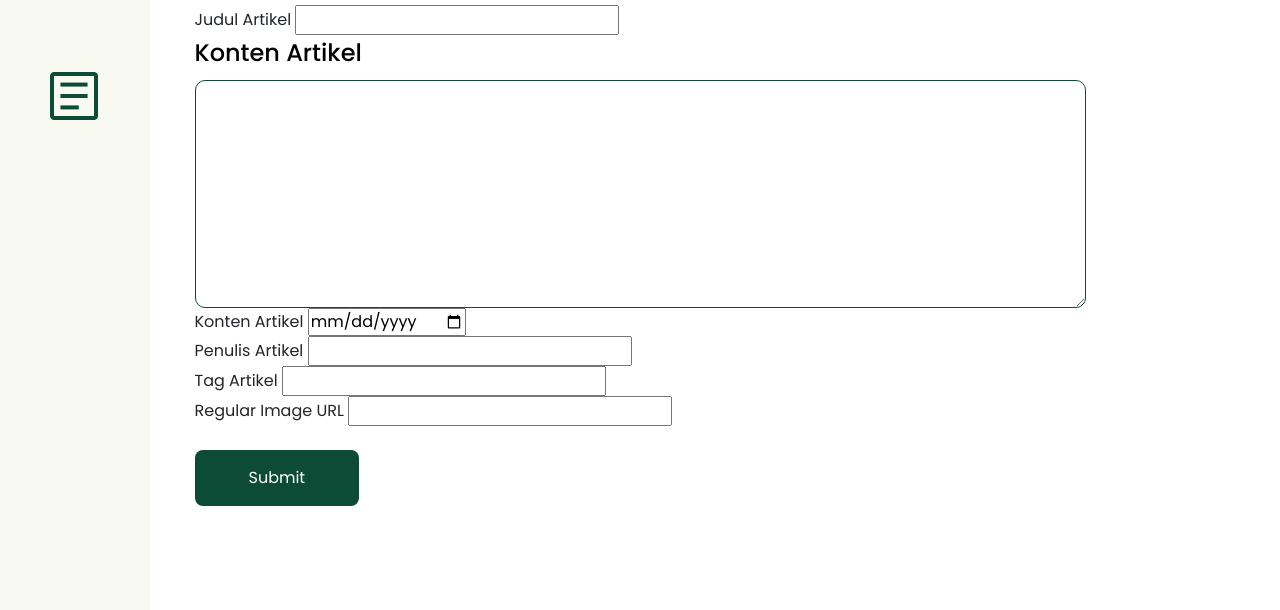
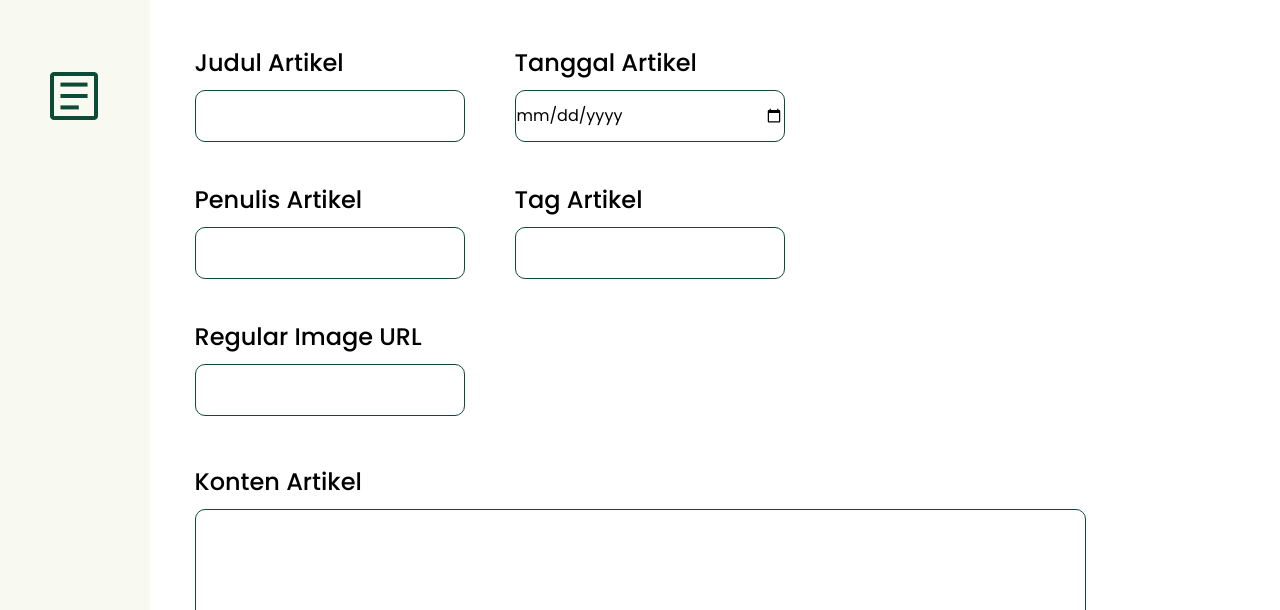
Before and after one commit to 0xfaqih/plants-api, a website: page src/html/article-form.html in a window 1280 px wide. Shown: the part 190-800 px from the top of the page. Drawn offline with nearby package versions, Linux system fonts and the light colour scheme.

Commit message:
update: page article

```diff
--- /dev/null
+++ b/src/css/form-article.css
@@ -0,0 +1,119 @@
+.section-content {
+    display: inline-flex;
+    flex-direction: column;
+    align-items: flex-start;
+    gap: 25px;
+    margin: 30px;
+}
+.section-content .form-title {
+    font-family: Poppins;
+    font-size: 36px;
+    font-style: normal;
+    font-weight: 700;
+    line-height: normal;
+    max-width: 330px;
+    border-bottom: 2px solid var(--primary-color);
+}
+
+.section-content .article-content {
+    display: flex;
+    align-items: flex-start;
+    align-content: flex-start;
+    gap: 40px 50px;
+    align-self: stretch !important;
+    flex-wrap: wrap;
+}
+
+.section-content .content-name{
+    display: flex;
+    flex-direction: column;
+    justify-content: center;
+    align-items: flex-start;
+    gap: 10px;
+}
+.section-content .content-name label {
+    color: var(--black-color);
+
+    font-family: Poppins;
+    font-size: 24px;
+    font-style: normal;
+    font-weight: 500;
+    line-height: normal;
+}
+
+.section-content .content-name input {
+    width: 270px;
+    height: 52px;
+
+    border-radius: 10px;
+    border: 1px solid var(--primary-color);
+    background: var(--white-color);
+}
+
+
+.section-content .content-dropdown {
+    align-items: flex-start;
+    align-content: flex-start;
+    gap: 20px 50px;
+    align-self: stretch !important;
+    flex-wrap: wrap;
+}
+
+.section-content .desc-item {
+    display: flex;
+    flex-direction: column;
+    justify-content: center;
+    align-items: flex-start;
+    gap: 10px;
+    align-self: stretch;
+}
+.section-content .desc-item label {
+    color: var(--black-color);
+
+    font-family: Poppins;
+    font-size: 24px;
+    font-style: normal;
+    font-weight: 500;
+    line-height: normal;
+}
+
+.section-content .desc-item textarea {
+    height: 228px;
+    align-self: stretch;
+
+    border-radius: 10px;
+    border: 1px solid var(--primary-color);
+    background: var(--white-color);
+}
+
+.section-content .content-image {
+    display: flex;
+    flex-direction: column;
+    justify-content: center;
+    align-items: flex-start;
+    max-width: 270px;
+    gap: 10px;
+}
+.section-content .content-image label {
+    color: var(--black-color);
+
+    font-family: Poppins;
+    font-size: 24px;
+    font-style: normal;
+    font-weight: 500;
+    line-height: normal;
+}
+
+.section-content .content-image input {
+    width: 270px;
+    height: 52px;
+
+    border-radius: 10px;
+    border: 1px solid var(--primary-color);
+    background: var(--white-color);
+}
+
+
+.section-content button {
+    border: 0;
+}
--- a/src/html/article-form.html
+++ b/src/html/article-form.html
@@ -10,7 +10,7 @@
     <!-- CSS -->
     <link rel="stylesheet" href="/src/css/navbar.css" />
     <link rel="stylesheet" href="/assets/css/main.css" />
-    <link rel="stylesheet" href="/src/css/form.css" />
+    <link rel="stylesheet" href="/src/css/form-article.css" />
     <link rel="stylesheet" href="/src/css/sidebar.css" />
     <!-- Font -->
     <link rel="preconnect" href="https://fonts.googleapis.com" />
@@ -36,7 +36,7 @@
       <aside class="section-sidebar col-md-3">
         <div class="container">
           <a href="plant-list.html"><i class="ic card-icon material-symbols-outlined">potted_plant</i></a>
-          <a href="#"><i class="ic card-icon material-symbols-outlined">article</i></a>
+          <a href="article-list.html"><i class="ic card-icon material-symbols-outlined">article</i></a>
         </div>
       </aside>
       <!-- End of SideBar -->
@@ -48,55 +48,43 @@
         <div class="container col-md-9">
           <h1 class="form-title">Form Artikel</h1>
 
-          <form id="articleForm" onsubmit="submitForm(); return false;">
-            <!-- article-title -->
-            <div class="name-item">
-              <label for="title">Judul Artikel</label>
-              <input type="text" id="title" name="title" required="" />
+          <form id="articleForm">
+
+            <div class="article-content mt-5">
+              <div class="content-name">
+                <label for="title">Judul Artikel</label>
+                <input type="text" id="title" name="title" required="" />
+              </div>
+
+              <div class="content-name">
+                <label for="dateArticle">Tanggal Artikel</label>
+                <input type="date" id="dateArticle" name="dateArticle" required="" />
+              </div>
+
+              <div class="content-name">
+                <label for="author">Penulis Artikel</label>
+                <input type="text" id="author" name="author" required="" />
+              </div>
+
+              <div class="content-name">
+                <label for="tag">Tag Artikel</label>
+                <input type="text" id="tag" name="tag" required="" />
+              </div>
+
+              <div class="content-image">
+                <label for="umageUrl">Regular Image URL</label>
+                <input type="url" id="imageUrl" name="imageUrl" required="" />
+              </div>
             </div>
-            <!-- article title -->
 
-            <!-- article-content -->
-            <div class="desc-item">
+            <div class="desc-item mt-5">
               <label for="content">Konten Artikel</label>
               <textarea id="description" name="content" rows="4" required=""></textarea>
             </div>
-            <!-- article-content -->
+          </form><br>
 
-            <!-- article-date -->
-            <div class="name-item">
-              <label for="dateArticle">Konten Artikel</label>
-              <input type="date" id="dateArticle" name="dateArticle" required="" />
-            </div>
-            <!-- article-date -->
+          <button type="button" onclick="submitForm()" class="btn-primary">Submit</button><br>
 
-            <!-- article-author -->
-            <div class="name-item">
-              <label for="author">Penulis Artikel</label>
-              <input type="text" id="author" name="author" required="" />
-            </div>
-            <!-- article author -->
-
-            <!-- article-tags -->
-            <div class="name-item">
-              <label for="tag">Tag Artikel</label>
-              <input type="text" id="tag" name="tag" required="" />
-            </div>
-            <!-- article tags -->
-
-            <!-- title content date author tag image -->
-
-            <!-- Content-Image -->
-            <div class="image-item">
-              <label for="umageUrl">Regular Image URL</label>
-              <input type="url" id="imageUrl" name="imageUrl" required="" />
-            </div>
-            <!-- End of Content-Image -->
-          </form>
-          <br />
-
-          <button type="button" onclick="submitForm()" class="btn-primary">Submit</button>
-          <br />
           <div id="successMessage" style="display: none; color: var(--primary-color)" class="mt-3">
             <h1>Sukses!</h1>
           </div>
--- a/src/js/article-form.js
+++ b/src/js/article-form.js
@@ -2,7 +2,7 @@
 function submitForm() {
   const formData = {
     title: document.getElementById('title').value,
-    content: document.getElementById('content').value,
+    content: document.getElementById('description').value,
     date: document.getElementById('dateArticle').value,
     author: document.getElementById('author').value,
     tag: document.getElementById('tag').value,
```
Also changed, not shown: src/html/article-detail.html (+1 -1 lines), src/html/article-list.html (+3 -3 lines), src/html/detail.html (+1 -1 lines), src/html/form.html (+1 -1 lines), .eslintrc.json, src/html/plant-list.html (indentation only).
